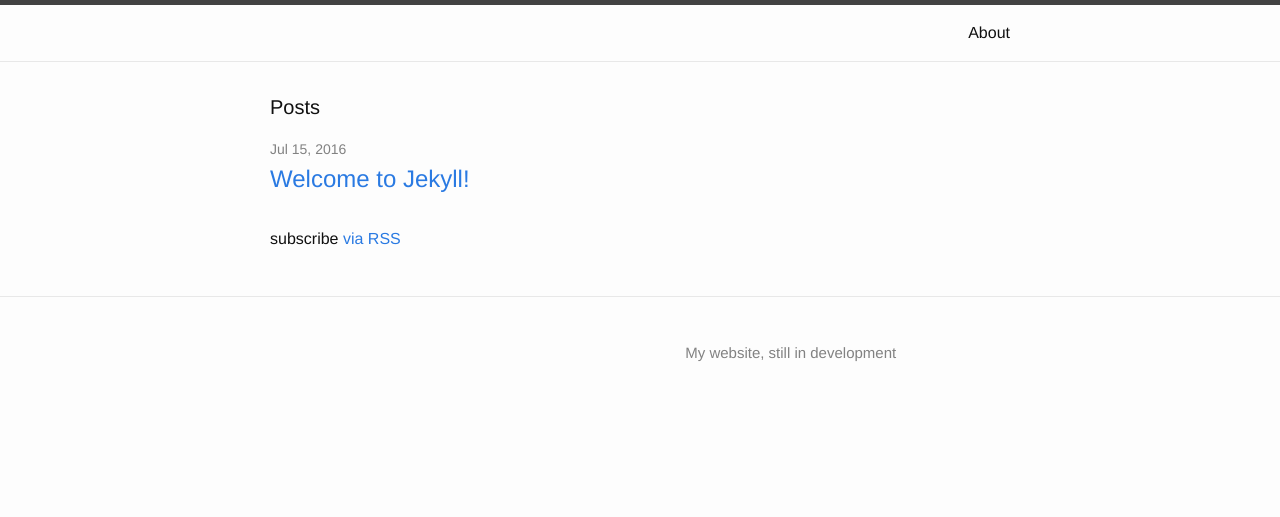
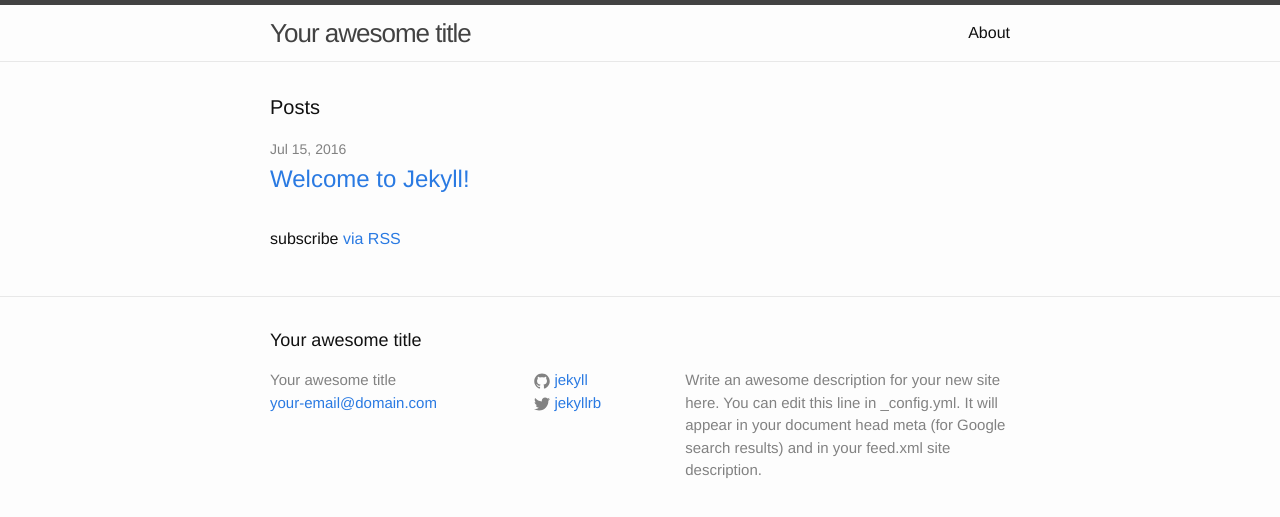
Before and after one commit to danmassarano/danmassarano.github.io, a Jekyll site: the page built from index.html, in a window 1280 px wide. Shown: the top 517 px of the page. Built offline with Jekyll 4.4.1, drawn with Linux system fonts in a browser that asks for light colours.

Commit message:
Update _config.yml
Revert back to original

```diff
--- a/_config.yml
+++ b/_config.yml
@@ -6,19 +6,16 @@
 # 'jekyll serve'. If you change this file, please restart the server process.
 
 # Site settings
-# title: Your awesome title
-# email: your-email@domain.com
-# description: > # this means to ignore newlines until "baseurl:"
-#  Write an awesome description for your new site here. You can edit this
-#  line in _config.yml. It will appear in your document head meta (for
-#  Google search results) and in your feed.xml site description.
-# baseurl: "" # the subpath of your site, e.g. /blog
-# url: "http://yourdomain.com" # the base hostname & protocol for your site
-# twitter_username: jekyllrb
-# github_username:  jekyll
-
-description: My website, still in development
-baseurl: ""
+title: Your awesome title
+email: your-email@domain.com
+description: > # this means to ignore newlines until "baseurl:"
+  Write an awesome description for your new site here. You can edit this
+  line in _config.yml. It will appear in your document head meta (for
+  Google search results) and in your feed.xml site description.
+baseurl: "" # the subpath of your site, e.g. /blog
+url: "http://yourdomain.com" # the base hostname & protocol for your site
+twitter_username: jekyllrb
+github_username:  jekyll
 
 # Build settings
 markdown: kramdown
```
